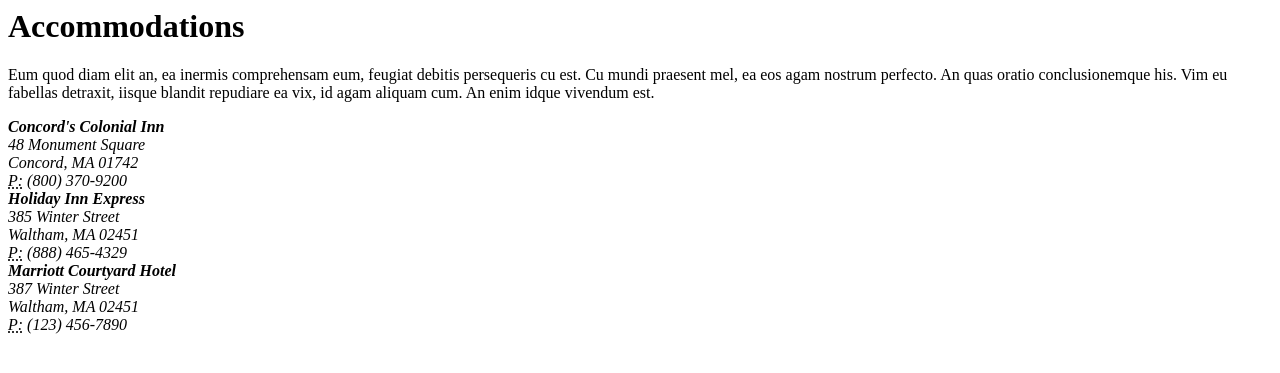
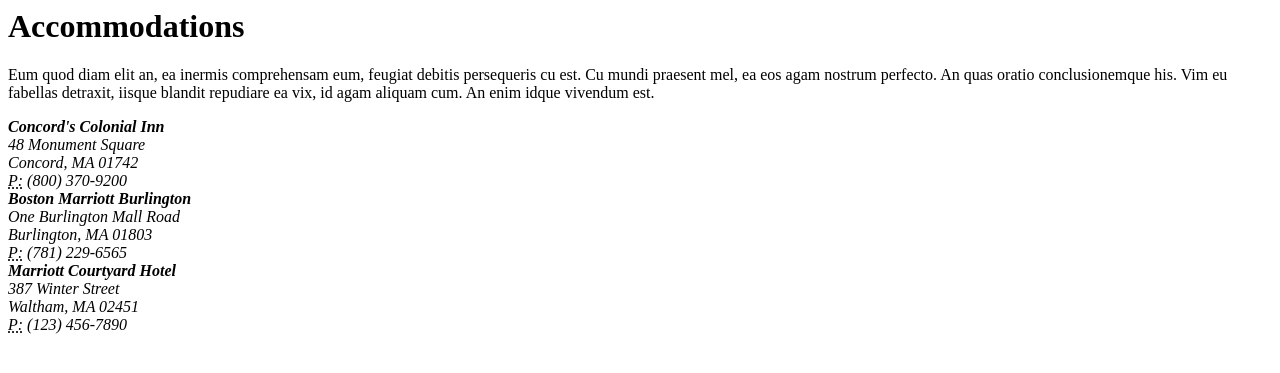
Before and after one commit to ndelrossi/backyandnickwedding, a Rails app: template app/views/pages/_accommodations.html.erb in a window 1280 px wide. Shown: the top 373 px of the page. Run offline with Rails 7, Linux system fonts and the light colour scheme; the template is opened without the code that fills it, so the values that code supplies are empty.

Commit message:
Update _accommodations.html.erb

```diff
--- a/app/views/pages/_accommodations.html.erb
+++ b/app/views/pages/_accommodations.html.erb
@@ -16,10 +16,10 @@
     </div>
     <div class="col-sm-4 hotels text-center">
       <address>
-        <strong>Holiday Inn Express</strong><br>
-        385 Winter Street<br>
-        Waltham, MA 02451<br>
-        <abbr title="Phone">P:</abbr> (888) 465-4329
+        <strong>Boston Marriott Burlington</strong><br>
+        One Burlington Mall Road<br>
+        Burlington, MA 01803<br>
+        <abbr title="Phone">P:</abbr> (781) 229-6565
       </address>
     </div>
     <div class="col-sm-4 hotels text-center">
```
